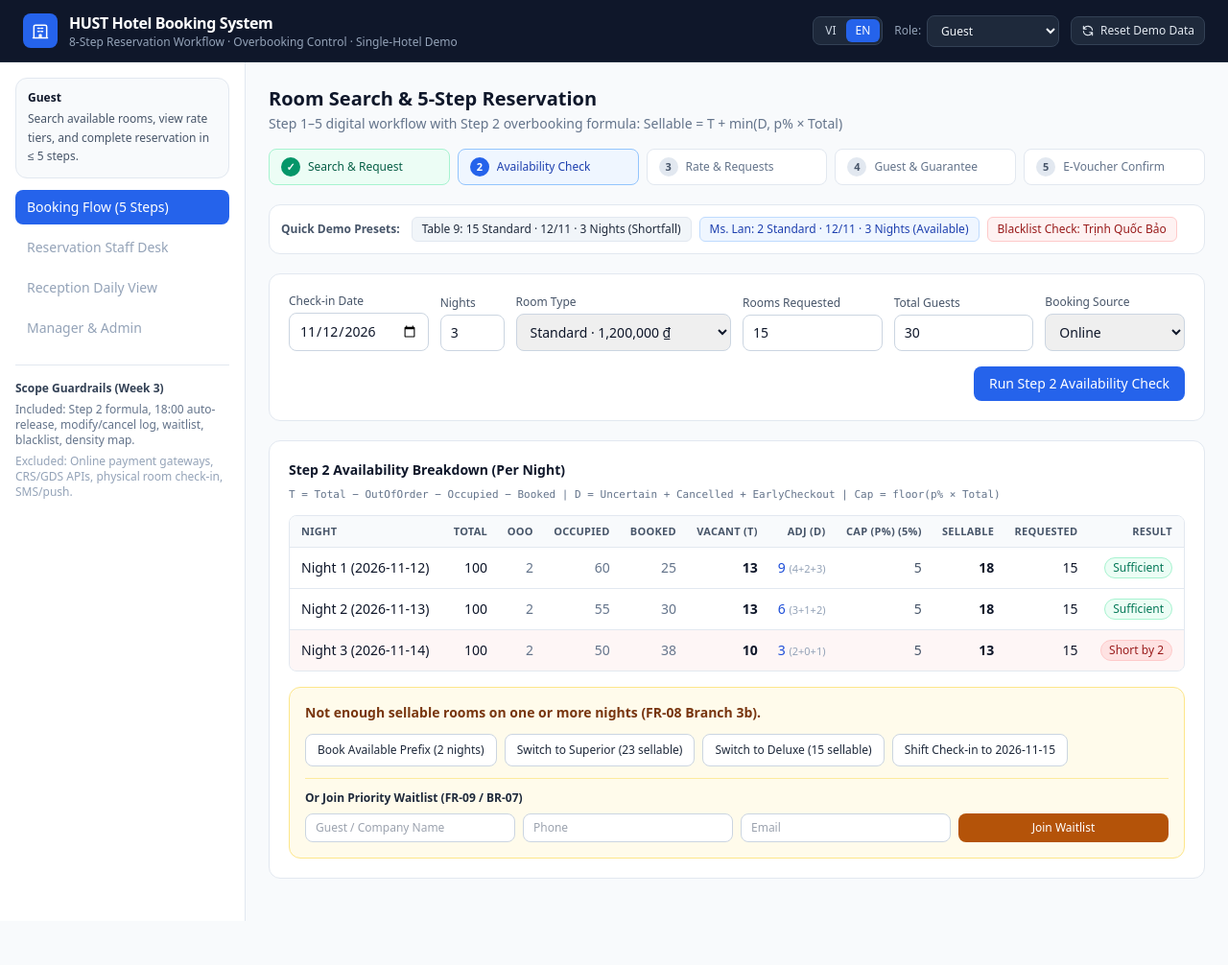
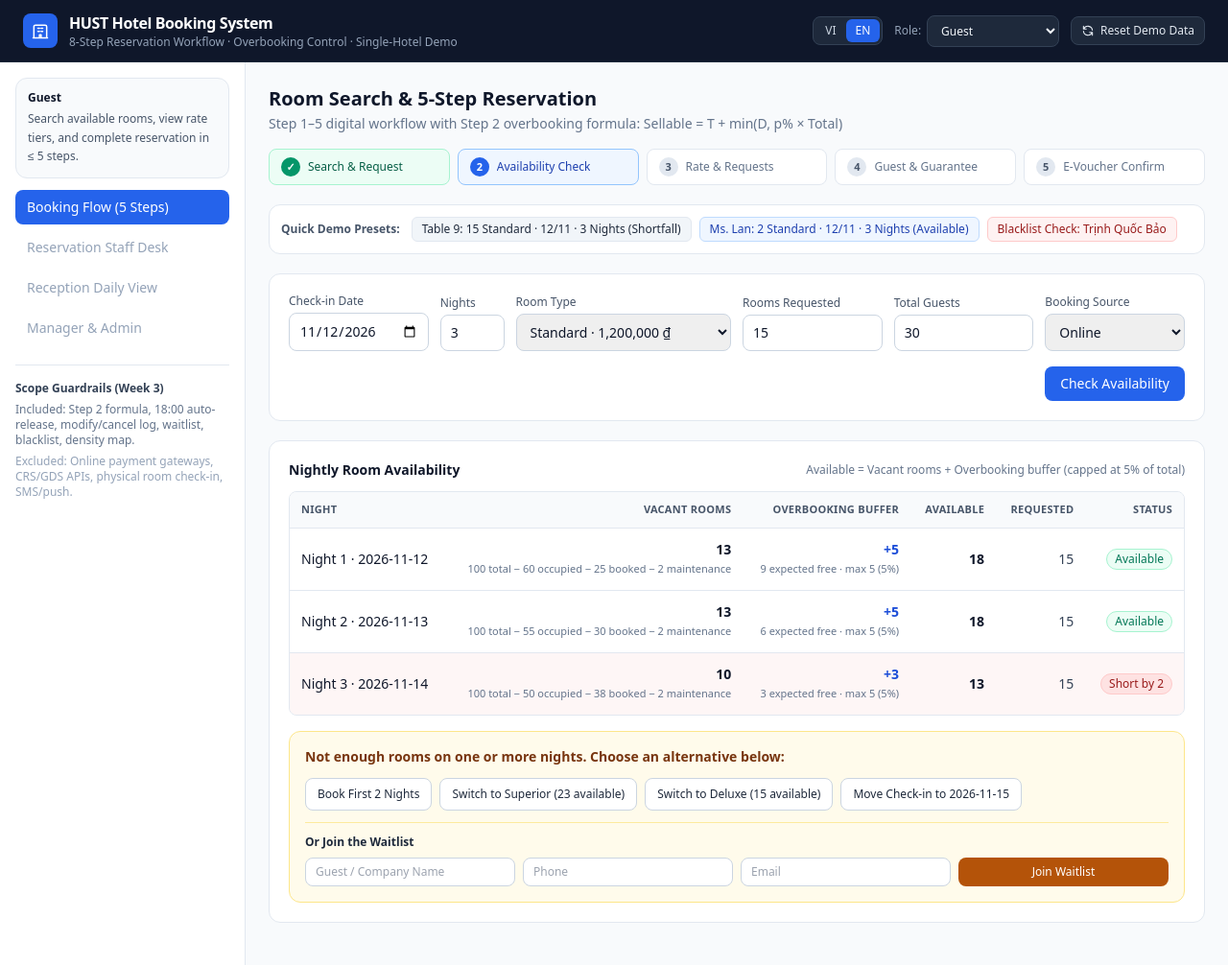
Before and after one commit to ohnoitsphok/hust-hotel-booking, a plain HTML site: page index.html in a window 1280 px wide. Shown: the whole page at 96% size. Before the commit the page ends 960 px from the top, so only its background shows below. Drawn offline with nearby package versions, Linux system fonts and the light colour scheme.

Commit message:
Simplify availability breakdown table to 6 intuitive columns

```diff
--- a/index.html
+++ b/index.html
@@ -183,28 +183,25 @@
           qty: 'Rooms Requested',
           guests: 'Total Guests',
           source: 'Booking Source',
-          btnCheck: 'Run Step 2 Availability Check',
-          formulaTitle: 'Step 2 Availability Breakdown (Per Night)',
-          formulaLegend: 'T = Total − OutOfOrder − Occupied − Booked | D = Uncertain + Cancelled + EarlyCheckout | Cap = floor(p% × Total)',
+          btnCheck: 'Check Availability',
+          formulaTitle: 'Nightly Room Availability',
+          formulaLegend: 'Available = Vacant rooms + Overbooking buffer (capped at {rate}% of total)',
           nightCol: 'Night',
-          totalCol: 'Total',
-          oooCol: 'OOO',
-          occCol: 'Occupied',
-          bookedCol: 'Booked',
-          tCol: 'Vacant (T)',
-          dCol: 'Adj (D)',
-          capCol: 'Cap (p%)',
-          sellableCol: 'Sellable',
+          vacantCol: 'Vacant Rooms',
+          bufferCol: 'Overbooking Buffer',
+          sellableCol: 'Available',
           reqCol: 'Requested',
-          resultCol: 'Result',
-          sufficient: 'Sufficient',
+          resultCol: 'Status',
+          vacantSub: '{total} total − {occ} occupied − {booked} booked − {ooo} maintenance',
+          bufferSub: '{d} expected free · max {cap} ({rate}%)',
+          sufficient: 'Available',
           shortBy: 'Short by {n}',
-          branchAccept: 'All nights available! Proceed to Step 3 to choose rate tier & enter guest details.',
-          branchReject: 'Not enough sellable rooms on one or more nights (FR-08 Branch 3b).',
-          altBookPrefix: 'Book Available Prefix ({n} nights)',
-          altSwitchRoom: 'Switch to {type} ({n} sellable)',
-          altNextDate: 'Shift Check-in to {date}',
-          joinWaitlistTitle: 'Or Join Priority Waitlist (FR-09 / BR-07)',
+          branchAccept: 'Rooms are available for all selected nights.',
+          branchReject: 'Not enough rooms on one or more nights. Choose an alternative below:',
+          altBookPrefix: 'Book First {n} Nights',
+          altSwitchRoom: 'Switch to {type} ({n} available)',
+          altNextDate: 'Move Check-in to {date}',
+          joinWaitlistTitle: 'Or Join the Waitlist',
           joinWaitlistBtn: 'Join Waitlist',
           wlNamePlaceholder: 'Guest / Company Name',
           wlPhonePlaceholder: 'Phone',
@@ -368,28 +365,25 @@
           qty: 'Số phòng yêu cầu',
           guests: 'Số khách',
           source: 'Nguồn đặt phòng',
-          btnCheck: 'Kiểm tra khả năng đáp ứng (Bước 2)',
-          formulaTitle: 'Chi tiết tính số phòng có thể bán theo từng đêm (Bước 2)',
-          formulaLegend: 'T = Tổng − Hỏng − Có khách − Đã đặt | Đ = Không chắc chắn + Mới hủy + Trả sớm | Trần = floor(p% × Tổng)',
+          btnCheck: 'Kiểm tra phòng trống',
+          formulaTitle: 'Tình trạng phòng trống theo từng đêm',
+          formulaLegend: 'Có thể đặt = Phòng thực trống + Đệm dự phòng (tối đa {rate}% tổng số phòng)',
           nightCol: 'Đêm lưu trú',
-          totalCol: 'Tổng',
-          oooCol: 'Hỏng/Sửa',
-          occCol: 'Có khách',
-          bookedCol: 'Đã đặt',
-          tCol: 'Thực trống (T)',
-          dCol: 'Điều chỉnh (Đ)',
-          capCol: 'Trần (p%)',
-          sellableCol: 'Bán được',
-          reqCol: 'Yêu cầu',
-          resultCol: 'Kết quả',
-          sufficient: 'Đủ',
+          vacantCol: 'Phòng thực trống',
+          bufferCol: 'Đệm dự phòng',
+          sellableCol: 'Có thể đặt',
+          reqCol: 'Khách cần',
+          resultCol: 'Trạng thái',
+          vacantSub: '{total} tổng − {occ} đang ở − {booked} đã đặt − {ooo} bảo trì',
+          bufferSub: 'Dự kiến trống thêm {d} · tối đa {cap} ({rate}%)',
+          sufficient: 'Đủ phòng',
           shortBy: 'Thiếu {n} phòng',
-          branchAccept: 'Mọi đêm đều đủ phòng! Tiếp tục Bước 3 để chọn mức giá và nhập thông tin khách.',
-          branchReject: 'Không đủ phòng bán ở ít nhất một đêm (Bước 3 nhánh b — FR-08).',
-          altBookPrefix: 'Đặt {n} đêm đầu còn đủ phòng',
+          branchAccept: 'Đủ phòng cho toàn bộ số đêm đã chọn.',
+          branchReject: 'Không đủ phòng ở ít nhất một đêm. Chọn phương án thay thế bên dưới:',
+          altBookPrefix: 'Đặt {n} đêm đầu',
           altSwitchRoom: 'Đổi sang {type} (còn {n} phòng)',
           altNextDate: 'Dời ngày đến sang {date}',
-          joinWaitlistTitle: 'Hoặc đăng ký Danh sách khách chờ (FR-09 / BR-07)',
+          joinWaitlistTitle: 'Hoặc đăng ký danh sách chờ',
           joinWaitlistBtn: 'Vào danh sách chờ',
           wlNamePlaceholder: 'Tên khách / Đoàn',
           wlPhonePlaceholder: 'Số điện thoại',
@@ -2044,26 +2038,31 @@
       let step2Html = '';
       const av = ui.availabilityCheck;
       if (av) {
-        const rows = av.breakdown.map((n, idx) => `
+        const rate = state.policies.overbookingRate;
+        const rows = av.breakdown.map((n, idx) => {
+          const appliedBuffer = Math.min(n.D, n.cap);
+          return `
           <tr class="${n.sufficient ? '' : 'bg-red-50/70'} border-t border-slate-200 text-xs sm:text-sm tabular-nums">
-            <td class="px-3 py-2.5 font-medium text-slate-900 whitespace-nowrap">${isVi ? 'Đêm' : 'Night'} ${idx + 1} (${esc(n.date)})</td>
-            <td class="px-2.5 py-2.5 text-right">${n.total}</td>
-            <td class="px-2.5 py-2.5 text-right text-slate-500">${n.outOfOrder}</td>
-            <td class="px-2.5 py-2.5 text-right text-slate-500">${n.occupied}</td>
-            <td class="px-2.5 py-2.5 text-right text-slate-500" title="Other: ${n.booked - n.activeBookingsQty - n.allotmentQty}, Bookings: ${n.activeBookingsQty}, Allotment: ${n.allotmentQty}">${n.booked}</td>
-            <td class="px-2.5 py-2.5 text-right font-semibold text-slate-900">${n.T}</td>
-            <td class="px-2.5 py-2.5 text-right text-blue-700" title="Uncertain=${n.uncertain}, Cancel=${n.cancelled}, Early=${n.earlyCheckout}">${n.D} <span class="text-[11px] text-slate-400">(${n.uncertain}+${n.cancelled}+${n.earlyCheckout})</span></td>
-            <td class="px-2.5 py-2.5 text-right text-slate-600">${n.cap}</td>
-            <td class="px-2.5 py-2.5 text-right font-bold text-slate-900">${n.sellable}</td>
-            <td class="px-2.5 py-2.5 text-right font-medium">${n.requested}</td>
-            <td class="px-3 py-2.5 text-right whitespace-nowrap">
+            <td class="px-3 py-3 font-medium text-slate-900 whitespace-nowrap">${isVi ? 'Đêm' : 'Night'} ${idx + 1} · ${esc(n.date)}</td>
+            <td class="px-3 py-3 text-right">
+              <div class="font-semibold text-slate-900">${n.T}</div>
+              <div class="text-[11px] text-slate-500">${esc(t('booking.vacantSub', { total: n.total, occ: n.occupied, booked: n.booked, ooo: n.outOfOrder }))}</div>
+            </td>
+            <td class="px-3 py-3 text-right">
+              <div class="font-semibold text-blue-700">+${appliedBuffer}</div>
+              <div class="text-[11px] text-slate-500">${esc(t('booking.bufferSub', { d: n.D, cap: n.cap, rate }))}</div>
+            </td>
+            <td class="px-3 py-3 text-right font-bold text-slate-900">${n.sellable}</td>
+            <td class="px-3 py-3 text-right font-medium text-slate-700">${n.requested}</td>
+            <td class="px-3 py-3 text-right whitespace-nowrap">
               ${n.sufficient
                 ? `<span class="inline-flex px-2 py-0.5 rounded-full text-xs font-medium bg-emerald-50 text-emerald-700 border border-emerald-200">${esc(t('booking.sufficient'))}</span>`
                 : `<span class="inline-flex px-2 py-0.5 rounded-full text-xs font-medium bg-red-100 text-red-800 border border-red-200">${esc(t('booking.shortBy', { n: n.shortfall }))}</span>`
               }
             </td>
           </tr>
-        `).join('');
+        `;
+        }).join('');
 
         let branchHtml = '';
         if (av.available) {
@@ -2112,23 +2111,18 @@
           <section class="bg-white rounded-xl border border-slate-200 p-4 sm:p-5 mb-5">
             <div class="flex flex-wrap items-center justify-between gap-2 mb-3">
               <h3 class="text-sm font-semibold text-slate-900">${esc(t('booking.formulaTitle'))}</h3>
-              <span class="text-[11px] font-mono text-slate-500">${esc(t('booking.formulaLegend'))}</span>
+              <span class="text-xs text-slate-500">${esc(t('booking.formulaLegend', { rate: state.policies.overbookingRate }))}</span>
             </div>
             <div class="overflow-x-auto border border-slate-200 rounded-lg">
               <table class="w-full text-left border-collapse">
                 <thead class="bg-slate-50 text-[11px] font-semibold uppercase tracking-wide text-slate-600">
                   <tr>
-                    <th class="px-3 py-2">${esc(t('booking.nightCol'))}</th>
-                    <th class="px-2.5 py-2 text-right">${esc(t('booking.totalCol'))}</th>
-                    <th class="px-2.5 py-2 text-right">${esc(t('booking.oooCol'))}</th>
-                    <th class="px-2.5 py-2 text-right">${esc(t('booking.occCol'))}</th>
-                    <th class="px-2.5 py-2 text-right">${esc(t('booking.bookedCol'))}</th>
-                    <th class="px-2.5 py-2 text-right">${esc(t('booking.tCol'))}</th>
-                    <th class="px-2.5 py-2 text-right">${esc(t('booking.dCol'))}</th>
-                    <th class="px-2.5 py-2 text-right">${esc(t('booking.capCol'))} (${state.policies.overbookingRate}%)</th>
-                    <th class="px-2.5 py-2 text-right">${esc(t('booking.sellableCol'))}</th>
-                    <th class="px-2.5 py-2 text-right">${esc(t('booking.reqCol'))}</th>
-                    <th class="px-3 py-2 text-right">${esc(t('booking.resultCol'))}</th>
+                    <th class="px-3 py-2.5">${esc(t('booking.nightCol'))}</th>
+                    <th class="px-3 py-2.5 text-right">${esc(t('booking.vacantCol'))}</th>
+                    <th class="px-3 py-2.5 text-right">${esc(t('booking.bufferCol'))}</th>
+                    <th class="px-3 py-2.5 text-right">${esc(t('booking.sellableCol'))}</th>
+                    <th class="px-3 py-2.5 text-right">${esc(t('booking.reqCol'))}</th>
+                    <th class="px-3 py-2.5 text-right">${esc(t('booking.resultCol'))}</th>
                   </tr>
                 </thead>
                 <tbody>${rows}</tbody>
```
